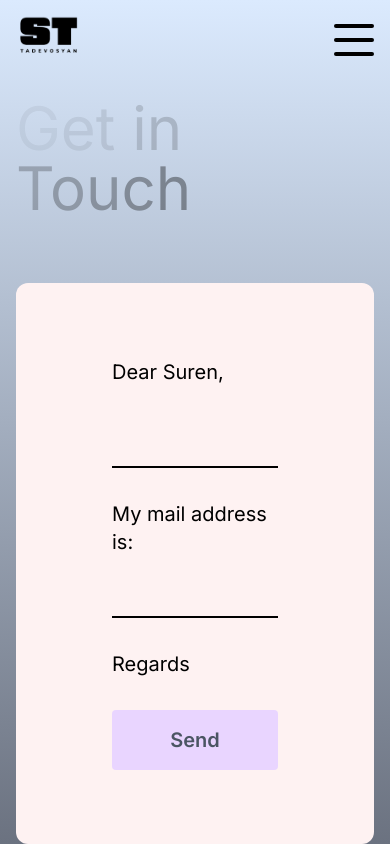
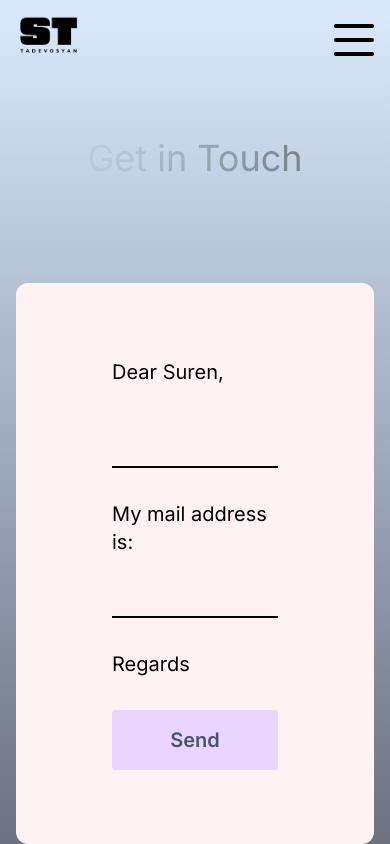
Before and after one commit to suren-tadevosyan/Portfolio, a Next.js app: page /contact in a window 390 px wide. Built offline with nearby package versions, Linux system fonts and the light colour scheme.

Commit message:
changed contact page text

```diff
--- a/app/contact/page.jsx
+++ b/app/contact/page.jsx
@@ -45,7 +45,7 @@ const ContactPage = () => {
     >
       <div className="h-full z-1000 flex flex-col lg:flex-row px-4 sm:px-8 md:px-12 lg:px-20 xl:px-48 xs:justify-between  ">
         {/* TEXT CONTAINER */}
-        <div className="h-1/2 xs:h-1/6 lg:h-full lg:w-1/2 flex items-center justify-center text-6xl">
+        <div className="h-1/2 xs:h-1/6 lg:h-full xs:text-4xl lg:w-1/2 flex items-center justify-center lg:text-6xl">
           <div>
             {text.split("").map((letter, index) => (
               <motion.span
```
